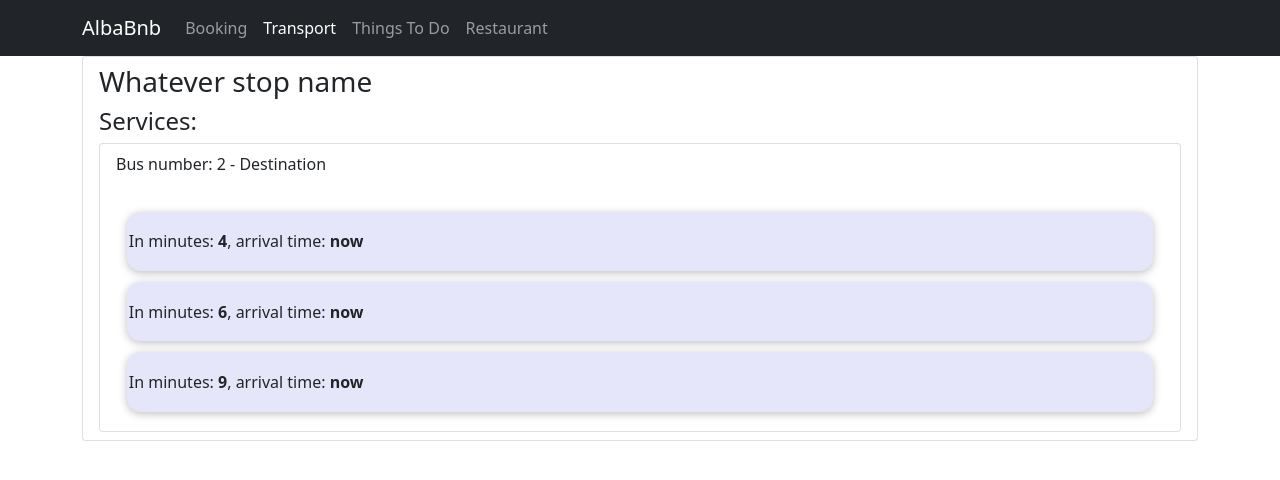
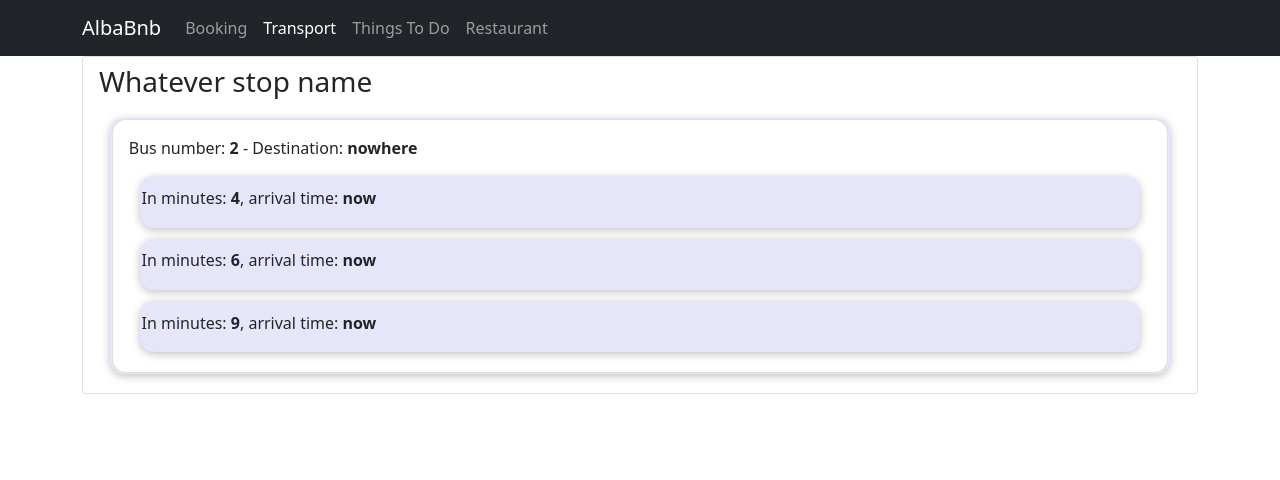
Before and after one commit to AlessandroArosio/ms-bnb-react-frontend, a React (Create React App) app: page /transport in a window 1280 px wide. Shown: the top 480 px of the page. Built offline with nearby package versions, Linux system fonts and the light colour scheme.

Commit message:
minor UI adjustment to bus stops

```diff
--- a/src/components/UI/Card.module.css
+++ b/src/components/UI/Card.module.css
@@ -7,5 +7,5 @@
 }
 
 .card p {
-    margin-top: 1rem;
+    margin-top: 0.5rem;
 }
--- a/src/components/transport/BusService.js
+++ b/src/components/transport/BusService.js
@@ -1,15 +1,21 @@
 import BusTimes from "./BusTimes";
+import Card from "../UI/Card";
 
 const BusService = props => {
-  return (
-      <li className="list-group-item">Bus number: {props.busNumber} -
-          Destination {props.busRoute}
-          <br/><br/>
-          {props.busTimes.map(time => (
-              <BusTimes key={time.key} minutes={time.minutes} arrivalTime={time.arrivalTime} />
-          ))}
-      </li>
-  );
+    return (
+        <Card>
+            <li className="list-group-item">
+                <p>Bus number: <strong>{props.busNumber}</strong> -
+                    Destination: <strong>{props.destination}</strong></p>
+                {props.busTimes.map(time => (
+                    <BusTimes
+                        key={time.key}
+                        minutes={time.minutes}
+                        arrivalTime={time.arrivalTime}/>
+                ))}
+            </li>
+        </Card>
+    );
 };
 
 export default BusService;
--- a/src/components/transport/BusStop.js
+++ b/src/components/transport/BusStop.js
@@ -5,7 +5,6 @@ const BusStop = props => {
     return (
         <li className="list-group-item">
             <h3>{props.stopName}</h3>
-            <h4>Services:</h4>
             <Row>
                 <Col>
                     <ul className="list-group">
@@ -15,14 +14,6 @@ const BusStop = props => {
                                 busNumber={bus.busNumber}
                                 destination={bus.busRoute}
                                 busTimes={bus.busTimes} />
-                            // <li className="list-group-item" key={bus.key}>Bus number: {bus.busNumber} -
-                            //     Destination {bus.busRoute}
-                            //     <br/><br/>
-                            //     {bus.busTimes.map(time => (
-                            //         <p key={time.key}>In minutes: <strong>{time.minutes}</strong>,
-                            //             arrival time: <strong>{time.arrivalTime}</strong></p>
-                            //     ))}
-                            // </li>
                         ))}
                     </ul>
                 </Col>
```
